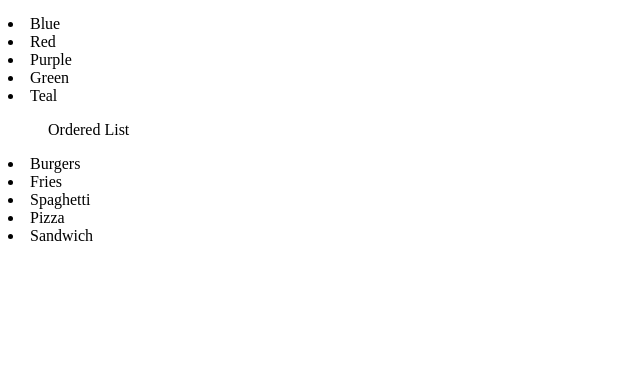
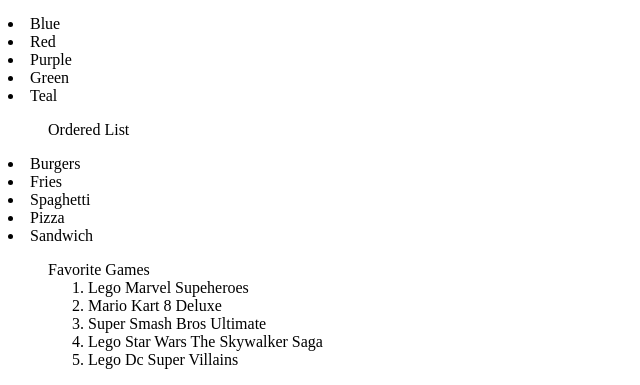
Before and after one commit to WolvieT07/html-basics, a plain HTML site: page index.html in a window 1280 px wide. Shown: the part 885-1270 px from the top of the page, without its empty margins (0-640 px from the left). Before the commit the page ends 1138 px from the top, so only its background shows below. Drawn offline with Linux system fonts and the light colour scheme.

Commit message:
Update index.html

```diff
--- a/index.html
+++ b/index.html
@@ -31,3 +31,11 @@ Lorem ipsum dolor sit amet, consectetur adipiscing elit. Vestibulum fermentum la
 <li>Spaghetti</li>
 <li>Pizza</li>
 <li>Sandwich</li>
+
+
+<ol>Favorite Games<ol>
+	<li>Lego Marvel Supeheroes</li>
+	<li>Mario Kart 8 Deluxe</li>
+	<li>Super Smash Bros Ultimate</li>
+	<li>Lego Star Wars The Skywalker Saga</li>
+	<li>Lego Dc Super Villains</li>
```
